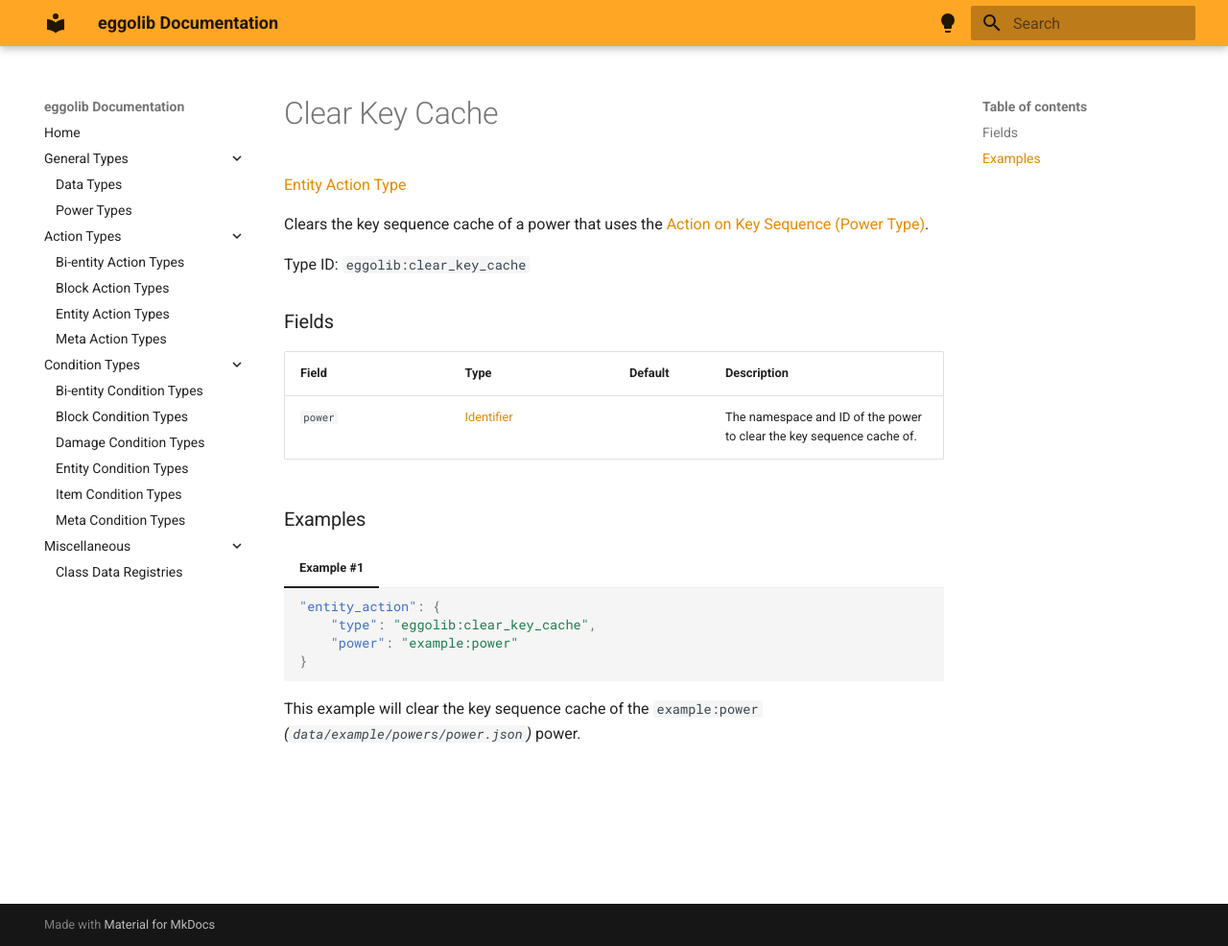
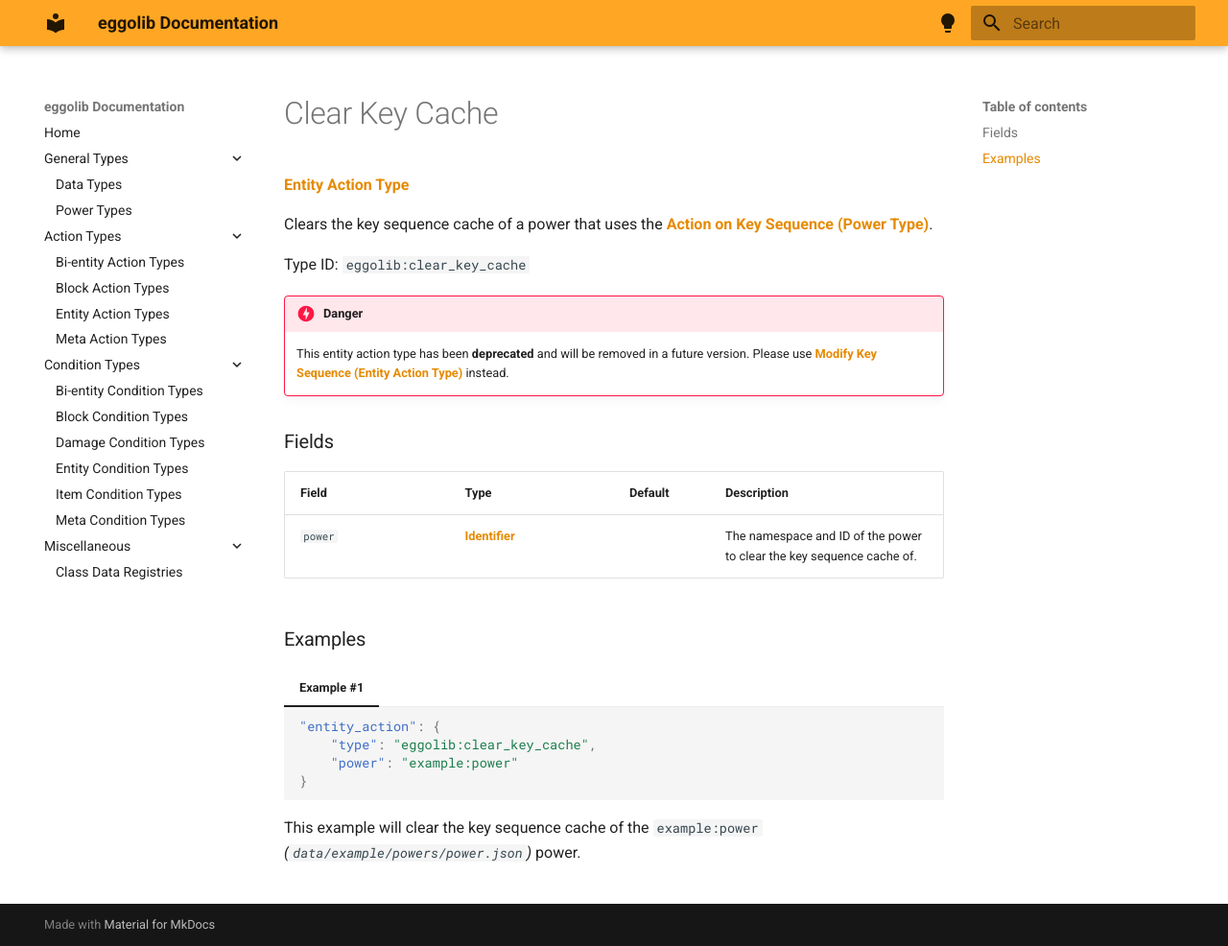
Before and after one commit to eggolib/eggolib.github.io, an MkDocs documentation site: the page built from docs/types/entity_action_types/clear_key_cache.md, in a window 1280 px wide and 986 px high. Shown: the whole window at 96% size. Built offline with MkDocs 1.6.1 and Material for MkDocs 9.7.7, drawn with Linux system fonts in a browser that asks for light colours; the version menu is left out.

Commit message:
Mark `clear_key_cache.md` (Entity Action Type) as "deprecated"

```diff
--- a/docs/types/entity_action_types/clear_key_cache.md
+++ b/docs/types/entity_action_types/clear_key_cache.md
@@ -7,18 +7,23 @@ search:
 
 #   Clear Key Cache
 
-[Entity Action Type][1]
+[**Entity Action Type**][1]
 
-Clears the key sequence cache of a power that uses the [Action on Key Sequence (Power Type)][2].
+Clears the key sequence cache of a power that uses the [**Action on Key Sequence (Power Type)**][2].
 
 Type ID: `eggolib:clear_key_cache`
+
+
+!!! danger
+
+    This entity action type has been **deprecated** and will be removed in a future version. Please use [**Modify Key Sequence (Entity Action Type)**][3] instead.
 
 
 ### Fields
 
 Field | Type | Default | Description
 ------|------|---------|------------
-`power` | [Identifier][3] | | The namespace and ID of the power to clear the key sequence cache of.
+`power` | [**Identifier**][4] | | The namespace and ID of the power to clear the key sequence cache of.
 
 
 ### Examples
@@ -38,4 +43,5 @@ Field | Type | Default | Description
 
 [1]: ../entity_action_types.md
 [2]: ../power_types/action_on_key_sequence.md
-[3]: https://origins.readthedocs.io/en/latest/types/data_types/identifier
+[3]: modify_key_sequence.md
+[4]: https://origins.readthedocs.io/en/latest/types/data_types/identifier
```
Also changed, not shown: docs/types/entity_action_types.md (+1 -1 lines).
